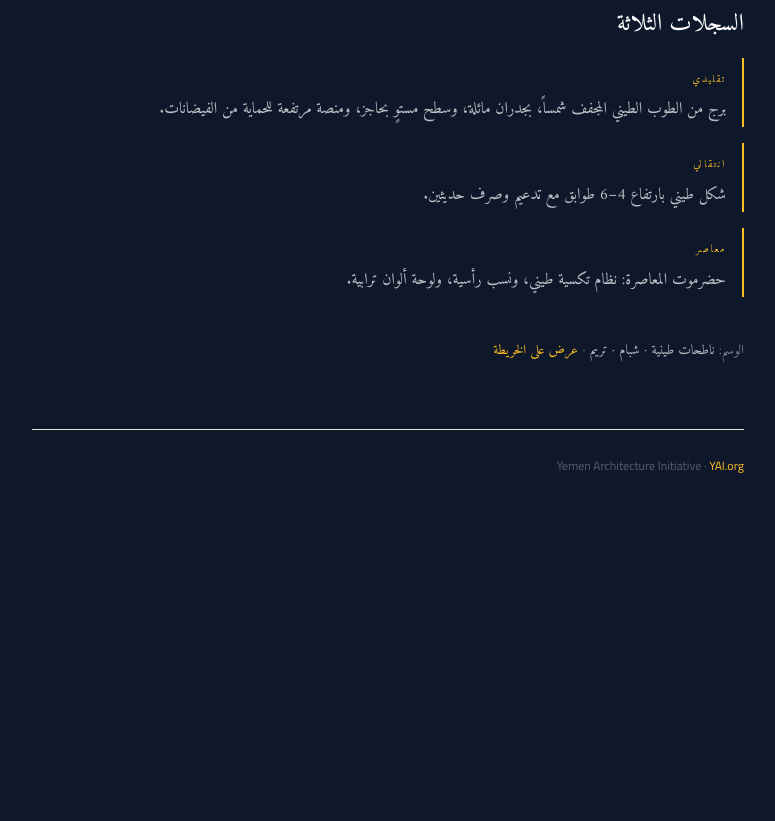
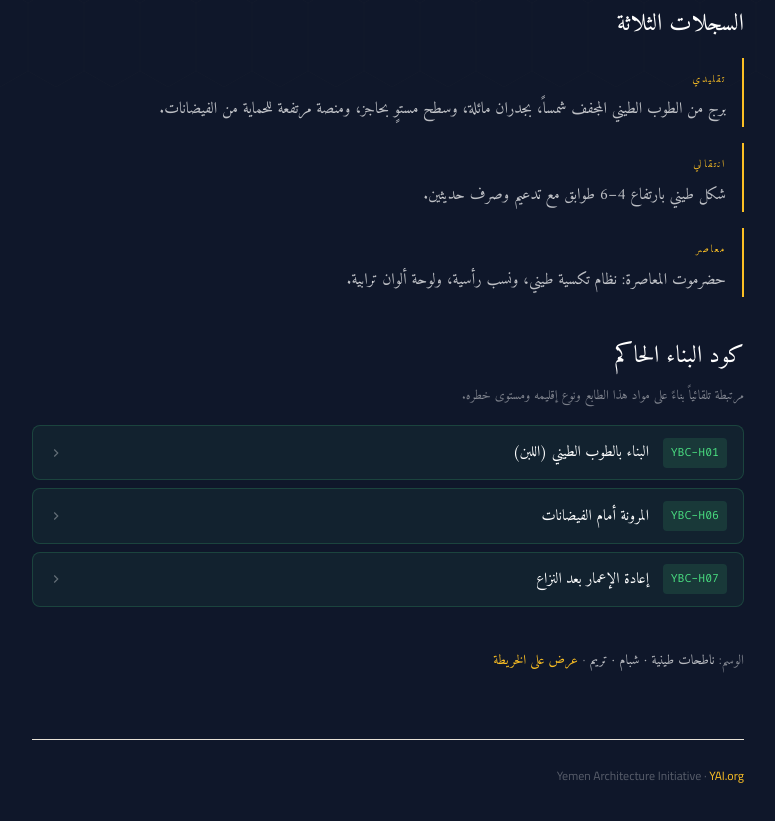
Before and after one commit to AJLAN10/yai-files, an Astro site: page /details/hadramawt in a window 1280 px wide. Shown: the part 713-1534 px from the top of the page, without its empty margins (252-1027 px from the left). Before the commit the page ends 1255 px from the top, so only its background shows below. Built offline with nearby package versions, Linux system fonts and the light colour scheme; Astro itself is replaced by a stand-in of ours; a web font is replaced by a local one.

Commit message:
Dynamic Archive #1: intelligent character → YBC auto-linking
Each YBC chapter declares the tokens it governs (materials, region type,
risk level) via a new schema field `governs`; a shared matcher
(src/lib/related.ts) surfaces the relevant chapters on every character
card and the map's slide-in panel — fully bilingual.

Linking logic lives in data, not code, so it stays maintainable.
Verified correct: Hadramawt → Mudbrick + Flood + Post-Conflict; Sana'a →
Fired Brick + Seismic; Aden → Coral + Flood; Sa'dah → Rammed Earth +
Seismic + Post-Conflict.

Co-Authored-By: Claude Opus 4.8 <noreply@anthropic.com>

```diff
--- a/src/content.config.ts
+++ b/src/content.config.ts
@@ -86,6 +86,10 @@ const ybcChapters = defineCollection({
        platform grows (flood, seismic, drought, thermal, conflict,
        coastal-erosion, governance, …). */
     related_resilience_tags: z.array(z.string()),
+    /* Tokens this chapter governs, matched against a character's
+       material_list / type / risk_level to auto-surface the chapter on
+       character cards. Keeps the cross-link logic in data, not code. */
+    governs: z.array(z.string()).default([]),
     content: z.string(),
     content_ar: z.string().optional(),
     specs: z.array(z.tuple([z.string(), z.string()])).min(1),
--- a/src/content/ybc-chapters/ybc-h00.json
+++ b/src/content/ybc-chapters/ybc-h00.json
@@ -60,5 +60,6 @@
   ],
   "traditional_ar": "يجب أن يمتثل كل ترميم أو إعادة بناء لمنشآت الدرجة أ وب لكود التراث اليمني قبل أي كود بلدي.",
   "transitional_ar": "يجوز لمنشآت الدرجة ج ود تطبيق امتثال هجين — معايير مواد كود التراث + الكود الإنشائي البلدي.",
-  "contemporary_ar": "يجب أن يُظهر البناء الجديد في مناطق التراث امتثالاً للطابع وفق بطاقة طابع المبادرة للمحافظة."
+  "contemporary_ar": "يجب أن يُظهر البناء الجديد في مناطق التراث امتثالاً للطابع وفق بطاقة طابع المبادرة للمحافظة.",
+  "governs": []
 }
--- a/src/content/ybc-chapters/ybc-h01.json
+++ b/src/content/ybc-chapters/ybc-h01.json
@@ -83,5 +83,9 @@
   ],
   "traditional_ar": "اللبن التقليدي — طين مجفف شمساً غير مثبّت، مقوّى بالتبن، ملوّس سنوياً. بلا إضافات إسمنتية.",
   "transitional_ar": "اللبن المثبّت — يُسمح بإضافة 5–8% إسمنت أو جير للترقية الإنشائية. يجب الإبقاء على اللياسة.",
-  "contemporary_ar": "اللبن المعاصر — يُسمح بألواح طوب طيني مثبّتة مسبقة الصب؛ ويجب أن تطابق مواصفة الخلط واللون لون التربة المحلية ضمن ΔE < 3."
+  "contemporary_ar": "اللبن المعاصر — يُسمح بألواح طوب طيني مثبّتة مسبقة الصب؛ ويجب أن تطابق مواصفة الخلط واللون لون التربة المحلية ضمن ΔE < 3.",
+  "governs": [
+    "mudbrick",
+    "libn"
+  ]
 }
--- a/src/content/ybc-chapters/ybc-h02.json
+++ b/src/content/ybc-chapters/ybc-h02.json
@@ -82,5 +82,9 @@
   ],
   "traditional_ar": "صنعاء التقليدية — طوب محروق محلي، أشرطة ديوان جصية بيضاء، قمريات زجاجية ملوّنة، بلا تشطيبات حديثة.",
   "transitional_ar": "انتقالي — يُسمح بهيكل من الطوب المحروق بنواة إسمنتية إذا كان الوجه الخارجي طوباً تقليدياً ولياسة جص.",
-  "contemporary_ar": "مرتفعي معاصر — هيكل من الطوب أو الخرسانة بتكسية طوب محروق لا تقل عن 90مم + لياسة جص على كل الواجهات المطلّة على الشارع."
+  "contemporary_ar": "مرتفعي معاصر — هيكل من الطوب أو الخرسانة بتكسية طوب محروق لا تقل عن 90مم + لياسة جص على كل الواجهات المطلّة على الشارع.",
+  "governs": [
+    "fired brick",
+    "gypsum"
+  ]
 }
--- a/src/content/ybc-chapters/ybc-h03.json
+++ b/src/content/ybc-chapters/ybc-h03.json
@@ -81,5 +81,10 @@
   ],
   "traditional_ar": "تهامة التقليدية — كتل مرجان أحفوري، ملاط جير، مشربية خشبية منحوتة، فناء حوش مفتوح، بلا إسمنت.",
   "transitional_ar": "انتقالي — هيكل من كتل المرجان بملاط الجير؛ سباكة وكهرباء حديثة ضمن مجاري الجدار؛ واجهة تقليدية.",
-  "contemporary_ar": "تهامة المعاصرة — تكسية بالحجر المرجاني (100مم كحد أدنى) على هيكل خرساني؛ زخرفة الروشن كلوح مفرّغ؛ مع الإبقاء على الفناء."
+  "contemporary_ar": "تهامة المعاصرة — تكسية بالحجر المرجاني (100مم كحد أدنى) على هيكل خرساني؛ زخرفة الروشن كلوح مفرّغ؛ مع الإبقاء على الفناء.",
+  "governs": [
+    "coral",
+    "timber",
+    "rawshan"
+  ]
 }
--- a/src/content/ybc-chapters/ybc-h04.json
+++ b/src/content/ybc-chapters/ybc-h04.json
@@ -79,5 +79,9 @@
   ],
   "traditional_ar": "زبور خالص — تربة طينية-حصوية طبيعية، بلا مثبّت، دك يدوي، لياسة ترابية، بلا إسمنت بورتلاندي.",
   "transitional_ar": "زبور مثبّت — تربة مثبّتة بالجير (8% جير)، مع الإبقاء على نمط المداميك ولون التربة، وعزل قاعدي حديث.",
-  "contemporary_ar": "شمالي معاصر — نظام طوب طين مدكوك (CSEB) بلون تربة مطابق؛ مع الإبقاء على نمط المداميك التقليدي."
+  "contemporary_ar": "شمالي معاصر — نظام طوب طين مدكوك (CSEB) بلون تربة مطابق؛ مع الإبقاء على نمط المداميك التقليدي.",
+  "governs": [
+    "rammed earth",
+    "zabur"
+  ]
 }
--- a/src/content/ybc-chapters/ybc-h05.json
+++ b/src/content/ybc-chapters/ybc-h05.json
@@ -84,5 +84,9 @@
   ],
   "traditional_ar": "تخفيف زلزالي تقليدي — مداميك ربط خشبية في جدران طوب صنعاء كل 3–4 مداميك (نظام مضاد للزلازل ما قبل حديث).",
   "transitional_ar": "تدعيم زلزالي متدرّج — قضبان ربط خارجية، وجسور تطويق خشبية، ووصلات قابلة للعكس فقط.",
-  "contemporary_ar": "زلزالي للبناء الجديد — هيكل خرساني مسلّح بتكسية تقليدية؛ يجب ألا يكون الهيكل مرئياً من مستوى الشارع."
+  "contemporary_ar": "زلزالي للبناء الجديد — هيكل خرساني مسلّح بتكسية تقليدية؛ يجب ألا يكون الهيكل مرئياً من مستوى الشارع.",
+  "governs": [
+    "highland",
+    "desert"
+  ]
 }
--- a/src/content/ybc-chapters/ybc-h06.json
+++ b/src/content/ybc-chapters/ybc-h06.json
@@ -82,5 +82,9 @@
   ],
   "traditional_ar": "إدارة فيضان تقليدية — منصة مرتفعة، تخزين في الطابق الأرضي فقط، تجميع بالصهاريج، عتبات محكمة.",
   "transitional_ar": "تقوية المنصة — تثبيت منصة الدبش بحقن الجير، ومجاري صرف.",
-  "contemporary_ar": "متاخم للوادي جديد — منصة مرتفعة إلزامية، طابق أول محكم، لبن مقاوم للفيضان أو طين مثبّت فوق قاعدة طوب 600مم."
+  "contemporary_ar": "متاخم للوادي جديد — منصة مرتفعة إلزامية، طابق أول محكم، لبن مقاوم للفيضان أو طين مثبّت فوق قاعدة طوب 600مم.",
+  "governs": [
+    "coastal",
+    "ancient"
+  ]
 }
--- a/src/content/ybc-chapters/ybc-h07.json
+++ b/src/content/ybc-chapters/ybc-h07.json
@@ -76,5 +76,9 @@
   ],
   "traditional_ar": "إعادة بناء تقليدية — استبدال المواد بالمثل، بقيادة الحرفيين، وتوثيق معارف المجتمع.",
   "transitional_ar": "إعادة بناء مستندة إلى الأدلة — تجمع بين الأدلة الفوتوغرافية، وبيانات المسح ثلاثي الأبعاد، ومعرفة البنّاء المحلي.",
-  "contemporary_ar": "إعادة بناء معاصرة — أساس من المواد التقليدية مع إخفاء بنية الخدمات الحديثة ضمن الجدران."
+  "contemporary_ar": "إعادة بناء معاصرة — أساس من المواد التقليدية مع إخفاء بنية الخدمات الحديثة ضمن الجدران.",
+  "governs": [
+    "severe",
+    "high"
+  ]
 }
--- /dev/null
+++ b/src/lib/related.ts
@@ -0,0 +1,27 @@
+import type { CollectionEntry } from 'astro:content';
+
+type CharData = CollectionEntry<'characters'>['data'];
+type Chapter = CollectionEntry<'ybcChapters'>;
+
+/*
+  Intelligent cross-link: given a character, surface the YBC chapters that
+  govern it. A chapter matches when any of its `governs` tokens is:
+    • the character's type (highland / desert / coastal / ancient / island),
+    • the character's risk_level (low / moderate / high / severe), or
+    • a substring of one of its materials (e.g. "mudbrick" in "Sun-dried
+      mudbrick (libn)").
+  The logic lives here once and is reused by the character page and the map.
+*/
+export function relatedYbc(c: CharData, chapters: Chapter[]): Chapter[] {
+  const materials = c.material_list.map((m) => m.toLowerCase());
+  return chapters
+    .filter((ch) =>
+      (ch.data.governs ?? []).some(
+        (t) =>
+          t === c.type ||
+          t === c.risk_level ||
+          materials.some((m) => m.includes(t)),
+      ),
+    )
+    .sort((a, b) => a.data.chapter_number - b.data.chapter_number);
+}
--- a/src/pages/details/[id].astro
+++ b/src/pages/details/[id].astro
@@ -1,6 +1,7 @@
 ---
 import { getCollection } from 'astro:content';
 import HeritageLayout from '../../layouts/HeritageLayout.astro';
+import { relatedYbc } from '../../lib/related';
 
 export async function getStaticPaths() {
   const characters = await getCollection('characters');
@@ -12,6 +13,10 @@ export async function getStaticPaths() {
 
 const { entry } = Astro.props;
 const c = entry.data;
+
+/* Intelligent cross-link: YBC chapters that govern this character. */
+const ybcChapters = await getCollection('ybcChapters');
+const related = relatedYbc(c, ybcChapters);
 
 const PENDING = '(الترجمة العربية قيد الإعداد)';
 const registers = [
@@ -70,6 +75,33 @@ const riskAr: Record<string, string> = { low: 'منخفض', moderate: 'متوس
     ))}
   </div>
 
+  {related.length > 0 && (
+    <>
+      <h2 class="section-title">
+        <span class="en-only">Governing building code</span>
+        <span class="ar-only ar-text">كود البناء الحاكم</span>
+      </h2>
+      <p class="ybc-hint">
+        <span class="en-only">Auto-linked from this character's materials, region type and risk level.</span>
+        <span class="ar-only ar-text">مرتبطة تلقائياً بناءً على مواد هذا الطابع ونوع إقليمه ومستوى خطره.</span>
+      </p>
+      <ul class="ybc-links">
+        {related.map((ch) => (
+          <li>
+            <a class="ybc-link" href={`/code/${ch.id}`}>
+              <span class="ybc-code">{ch.data.code}</span>
+              <span class="ybc-title">
+                <span class="en-only">{ch.data.title}</span>
+                <span class="ar-only ar-text">{ch.data.title_ar ?? ch.data.title}</span>
+              </span>
+              <svg class="ybc-arrow" width="14" height="14" viewBox="0 0 24 24" fill="none" stroke="currentColor" stroke-width="2"><path d="M9 18l6-6-6-6"/></svg>
+            </a>
+          </li>
+        ))}
+      </ul>
+    </>
+  )}
+
   <p class="cross-ref">
     <span class="en-only">Tagged: <span class="cr-em">{c.tag}</span> · <a href="/map">View on map</a></span>
     <span class="ar-only ar-text">الوسم: <span class="cr-em">{c.tag_ar ?? c.tag}</span> · <a href="/map">عرض على الخريطة</a></span>
@@ -77,6 +109,19 @@ const riskAr: Record<string, string> = { low: 'منخفض', moderate: 'متوس
 
   <style>
     .lede { font-size: 1.12rem; line-height: 1.7; color: rgba(255,255,255,0.82); }
+    .ybc-hint { font-size: 0.82rem; color: rgba(255,255,255,0.45); margin: -0.5rem 0 1rem; }
+    .ybc-links { list-style: none; display: grid; gap: 0.5rem; padding: 0; }
+    .ybc-link {
+      display: flex; align-items: center; gap: 0.85rem;
+      background: rgba(74,222,128,0.06); border: 1px solid rgba(74,222,128,0.18);
+      border-radius: 8px; padding: 0.7rem 1rem;
+      transition: border-color 0.18s, background 0.18s, transform 0.18s;
+    }
+    .ybc-link:hover { border-color: rgba(74,222,128,0.5); background: rgba(74,222,128,0.1); transform: translateY(-1px); }
+    .ybc-code { font-family: var(--f-mono, monospace); font-size: 0.72rem; color: #4ADE80; background: rgba(74,222,128,0.12); padding: 0.25rem 0.5rem; border-radius: 4px; white-space: nowrap; }
+    .ybc-title { flex: 1; font-size: 0.95rem; color: #fff; }
+    .ybc-arrow { color: rgba(255,255,255,0.35); flex-shrink: 0; }
+    :where(html.lang-ar) .ybc-arrow { transform: scaleX(-1); }
     .section-title {
       font-family: var(--f-display, 'Cormorant Garamond', serif);
       font-weight: 500;
```
Also changed, not shown: src/pages/map.astro (+17 -0 lines).
